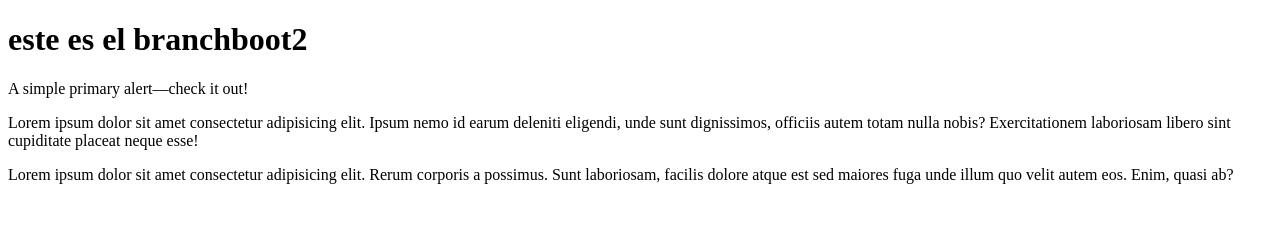
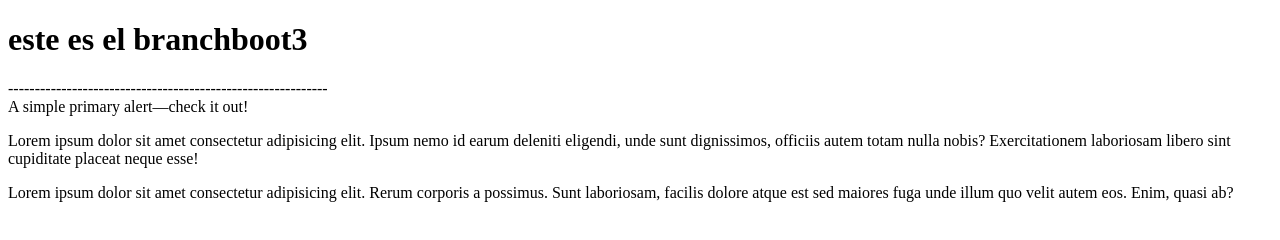
Before and after one commit to rodriguezmelisa93/Practices, a website: page bootstrap1/index.html in a window 1280 px wide. Drawn offline with Linux system fonts and the light colour scheme.

Commit message:
aqui hice el branch3

```diff
--- a/bootstrap1/index.html
+++ b/bootstrap1/index.html
@@ -7,7 +7,8 @@
     <title>Practice with bootstrap</title>
 </head>
 <body>
-    <h1>este es el branchboot2</h1>
+    <h1>este es el branchboot3</h1>
+     ------------------------------------------------------------
     <div class="alert alert-primary" role="alert">
         A simple primary alert—check it out!
       </div>
```
